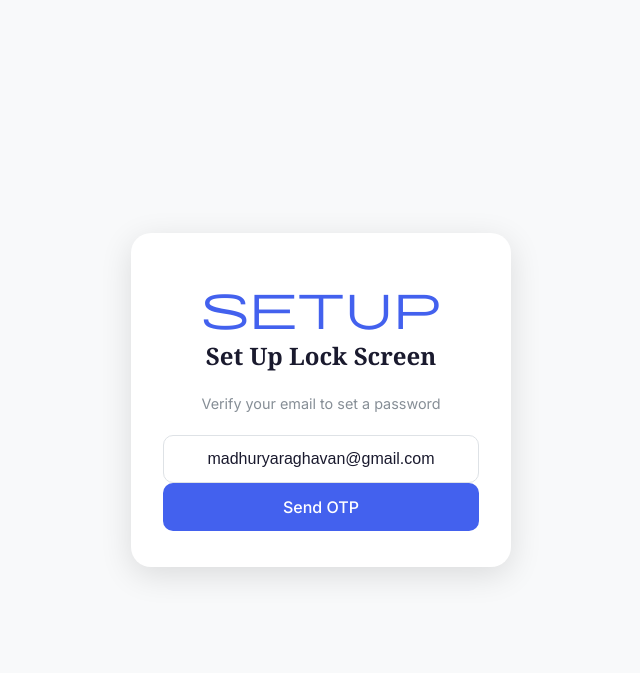
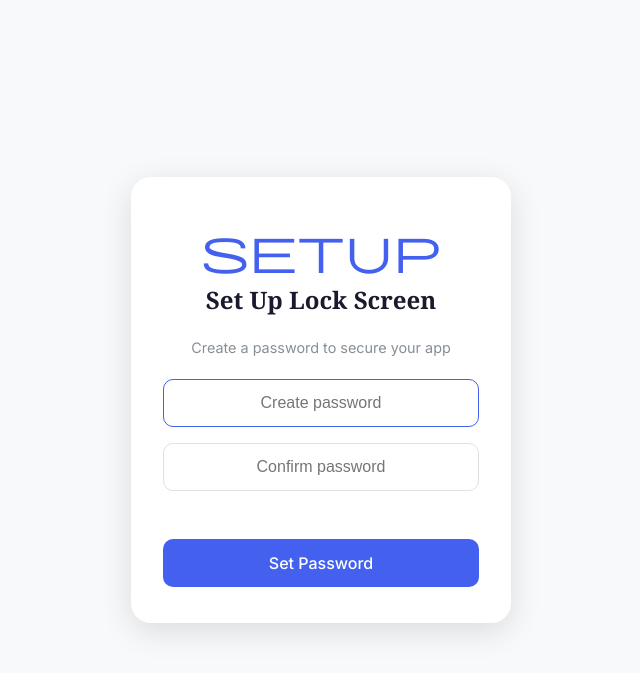
Before and after one commit to maay-h/iron-flow, a Flask app: page / in a window 1280 px wide. Shown: the top 673 px of the page, without its empty margins (319-959 px from the left). Run offline with Flask 3, Linux system fonts and the light colour scheme; data that the repository does not hold is empty.

Commit message:
Remove OTP - direct password setup flow

```diff
--- a/app.py
+++ b/app.py
@@ -1087,6 +1087,19 @@ def set_password():
     return {"success": True}
 
 
+@app.route("/api/set-password-direct", methods=["POST"])
+def set_password_direct():
+    if get_setting("app_password_hash"):
+        return {"success": False, "error": "Password already set"}, 400
+    data = request.get_json()
+    password = data.get("password", "")
+    if len(password) < 4:
+        return {"success": False, "error": "Password too short"}, 400
+    set_setting("app_password_hash", generate_password_hash(password))
+    session["authenticated"] = True
+    return {"success": True}
+
+
 @app.route("/api/verify-login", methods=["POST"])
 def verify_login():
     data = request.get_json()
@@ -1100,14 +1113,12 @@ def verify_login():
 
 @app.route("/api/reset-password", methods=["POST"])
 def reset_password():
-    if not session.get("otp_verified"):
-        return {"success": False, "error": "OTP not verified"}, 401
     data = request.get_json()
     password = data.get("password", "")
     if len(password) < 4:
         return {"success": False, "error": "Password too short"}, 400
     set_setting("app_password_hash", generate_password_hash(password))
-    session.pop("otp_verified", None)
+    session["authenticated"] = True
     return {"success": True}
 
 
--- a/static/js/lock-screen.js
+++ b/static/js/lock-screen.js
@@ -1,6 +1,3 @@
-var otpFlow = null;
-var resendTimer = null;
-
 function showLockState(id) {
   ['lock-state', 'setup-state', 'forgot-state'].forEach(function(s) {
     document.getElementById(s).style.display = s === id ? 'flex' : 'none';
@@ -11,73 +8,6 @@ function showLockState(id) {
   }, 100);
 }
 
-function showError(flow, msg) {
-  document.getElementById(flow + '-otp-section').style.display = 'block';
-  document.getElementById(flow + '-otp-error').textContent = msg;
-}
-
-function sendOTP(flow) {
-  otpFlow = flow;
-  var btn = document.querySelector('#' + flow + '-state .btn-send');
-  btn.disabled = true;
-  btn.textContent = 'Sending...';
-  document.getElementById(flow + '-otp-error').textContent = '';
-  document.getElementById(flow + '-email-section').style.display = 'none';
-
-  fetch('/api/send-otp', { method: 'POST' })
-    .then(function(r) { return r.json(); })
-    .then(function(d) {
-      if (d.success) {
-        document.getElementById(flow + '-otp-section').style.display = 'block';
-        startResendTimer(flow);
-      } else {
-        showError(flow, d.error || 'Failed to send OTP');
-        document.getElementById(flow + '-email-section').style.display = 'block';
-      }
-      btn.disabled = false;
-      btn.textContent = 'Send OTP';
-    })
-    .catch(function() {
-      btn.disabled = false;
-      btn.textContent = 'Send OTP';
-      showError(flow, 'Network error');
-      document.getElementById(flow + '-email-section').style.display = 'block';
-    });
-}
-
-function verifyOTP(flow) {
-  var code = document.getElementById(flow + '-otp').value.trim();
-  if (!code || code.length < 4) {
-    document.getElementById(flow + '-otp-error').textContent = 'Enter the 6-digit OTP';
-    return;
-  }
-  var btn = document.querySelector('#' + flow + '-state .btn-verify');
-  btn.disabled = true;
-  btn.textContent = 'Verifying...';
-
-  fetch('/api/verify-otp', {
-    method: 'POST',
-    headers: { 'Content-Type': 'application/json' },
-    body: JSON.stringify({ otp: code })
-  })
-  .then(function(r) { return r.json(); })
-  .then(function(d) {
-    if (d.success) {
-      document.getElementById(flow + '-password-section').style.display = 'block';
-      document.getElementById(flow + '-otp-section').style.display = 'none';
-    } else {
-      document.getElementById(flow + '-otp-error').textContent = d.error || 'Invalid OTP';
-    }
-    btn.disabled = false;
-    btn.textContent = 'Verify';
-  })
-  .catch(function() {
-    document.getElementById(flow + '-otp-error').textContent = 'Network error';
-    btn.disabled = false;
-    btn.textContent = 'Verify';
-  });
-}
-
 function savePassword() {
   var pwd = document.getElementById('setup-password').value;
   var confirm = document.getElementById('setup-confirm').value;
@@ -86,7 +16,7 @@ function savePassword() {
   if (pwd !== confirm) { err.textContent = 'Passwords do not match'; return; }
   err.textContent = '';
 
-  fetch('/api/set-password', {
+  fetch('/api/set-password-direct', {
     method: 'POST',
     headers: { 'Content-Type': 'application/json' },
     body: JSON.stringify({ password: pwd })
@@ -140,33 +70,6 @@ function saveNewPassword() {
 
 function showForgotPassword() { showLockState('forgot-state'); }
 
-function startResendTimer(flow) {
-  if (resendTimer) clearInterval(resendTimer);
-  var btn = document.getElementById(flow + '-resend');
-  var seconds = 30;
-  btn.disabled = true;
-  btn.textContent = 'Resend in ' + seconds + 's';
-  resendTimer = setInterval(function() {
-    seconds--;
-    if (seconds <= 0) {
-      clearInterval(resendTimer);
-      resendTimer = null;
-      btn.disabled = false;
-      btn.textContent = 'Resend OTP';
-    } else {
-      btn.textContent = 'Resend in ' + seconds + 's';
-    }
-  }, 1000);
-}
-
-function resendOTP(flow) {
-  document.getElementById(flow + '-otp').value = '';
-  document.getElementById(flow + '-otp-error').textContent = '';
-  document.getElementById(flow + '-otp-section').style.display = 'none';
-  document.getElementById(flow + '-email-section').style.display = 'block';
-  sendOTP(flow);
-}
-
 function logout() {
   fetch('/api/logout', { method: 'POST' }).then(function() { window.location.reload(); });
 }
@@ -184,15 +87,11 @@ document.addEventListener('DOMContentLoaded', function() {
   document.getElementById('login-password')?.addEventListener('keydown', function(e) {
     if (e.key === 'Enter') unlock();
   });
-  ['setup', 'forgot'].forEach(function(flow) {
-    document.getElementById(flow + '-otp')?.addEventListener('keydown', function(e) {
-      if (e.key === 'Enter') verifyOTP(flow);
+  document.getElementById('setup-password')?.addEventListener('keydown', function(e) {
+    if (e.key === 'Enter') savePassword();
   });
-    document.getElementById(flow + '-password')?.addEventListener('keydown', function(e) {
-      if (e.key === 'Enter' && flow === 'setup') savePassword();
-    });
-    document.getElementById(flow + '-confirm')?.addEventListener('keydown', function(e) {
-      if (e.key === 'Enter' && flow === 'setup') savePassword();
+  document.getElementById('setup-confirm')?.addEventListener('keydown', function(e) {
+    if (e.key === 'Enter') savePassword();
   });
   document.getElementById('forgot-password')?.addEventListener('keydown', function(e) {
     if (e.key === 'Enter') saveNewPassword();
@@ -201,4 +100,3 @@ document.addEventListener('DOMContentLoaded', function() {
     if (e.key === 'Enter') saveNewPassword();
   });
 });
-});
--- a/templates/base.html
+++ b/templates/base.html
@@ -140,23 +140,11 @@
                 <span class="material-symbols-outlined lock-icon">setup</span>
                 <h2>Set Up Lock Screen</h2>
             </div>
-            <p class="lock-subtitle">Verify your email to set a password</p>
-            <div id="setup-email-section">
-                <input type="text" class="lock-input" value="madhuryaraghavan@gmail.com" disabled>
-                <button onclick="sendOTP('setup')" class="btn btn-primary btn-block btn-send">Send OTP</button>
-            </div>
-            <div id="setup-otp-section" style="display:none;">
-                <input type="text" id="setup-otp" class="lock-input" placeholder="Enter 6-digit OTP" maxlength="6" inputmode="numeric">
-                <div class="lock-error" id="setup-otp-error"></div>
-                <button onclick="verifyOTP('setup')" class="btn btn-primary btn-block btn-verify">Verify</button>
-                <button id="setup-resend" onclick="resendOTP('setup')" class="btn btn-secondary btn-block" disabled>Resend in 30s</button>
-            </div>
-            <div id="setup-password-section" style="display:none;">
+            <p class="lock-subtitle">Create a password to secure your app</p>
             <input type="password" id="setup-password" class="lock-input" placeholder="Create password">
             <input type="password" id="setup-confirm" class="lock-input" placeholder="Confirm password">
             <div class="lock-error" id="setup-password-error"></div>
             <button onclick="savePassword()" class="btn btn-primary btn-block">Set Password</button>
-            </div>
         </div>
 
         <div class="lock-card" id="forgot-state" style="display:none;">
@@ -164,23 +152,11 @@
                 <span class="material-symbols-outlined lock-icon">lock_reset</span>
                 <h2>Reset Password</h2>
             </div>
-            <p class="lock-subtitle">Verify your email to reset password</p>
-            <div id="forgot-email-section">
-                <input type="text" class="lock-input" value="madhuryaraghavan@gmail.com" disabled>
-                <button onclick="sendOTP('forgot')" class="btn btn-primary btn-block btn-send">Send OTP</button>
-            </div>
-            <div id="forgot-otp-section" style="display:none;">
-                <input type="text" id="forgot-otp" class="lock-input" placeholder="Enter 6-digit OTP" maxlength="6" inputmode="numeric">
-                <div class="lock-error" id="forgot-otp-error"></div>
-                <button onclick="verifyOTP('forgot')" class="btn btn-primary btn-block btn-verify">Verify</button>
-                <button id="forgot-resend" onclick="resendOTP('forgot')" class="btn btn-secondary btn-block" disabled>Resend in 30s</button>
-            </div>
-            <div id="forgot-password-section" style="display:none;">
+            <p class="lock-subtitle">Create a new password</p>
             <input type="password" id="forgot-password" class="lock-input" placeholder="New password">
             <input type="password" id="forgot-confirm" class="lock-input" placeholder="Confirm password">
             <div class="lock-error" id="forgot-password-error"></div>
             <button onclick="saveNewPassword()" class="btn btn-primary btn-block">Reset Password</button>
-            </div>
             <a href="#" onclick="showLockState('lock-state')" class="lock-link" style="margin-top:12px;">Back to Login</a>
         </div>
     </div>
```
Lines whose indentation alone changed are shown as unchanged.
